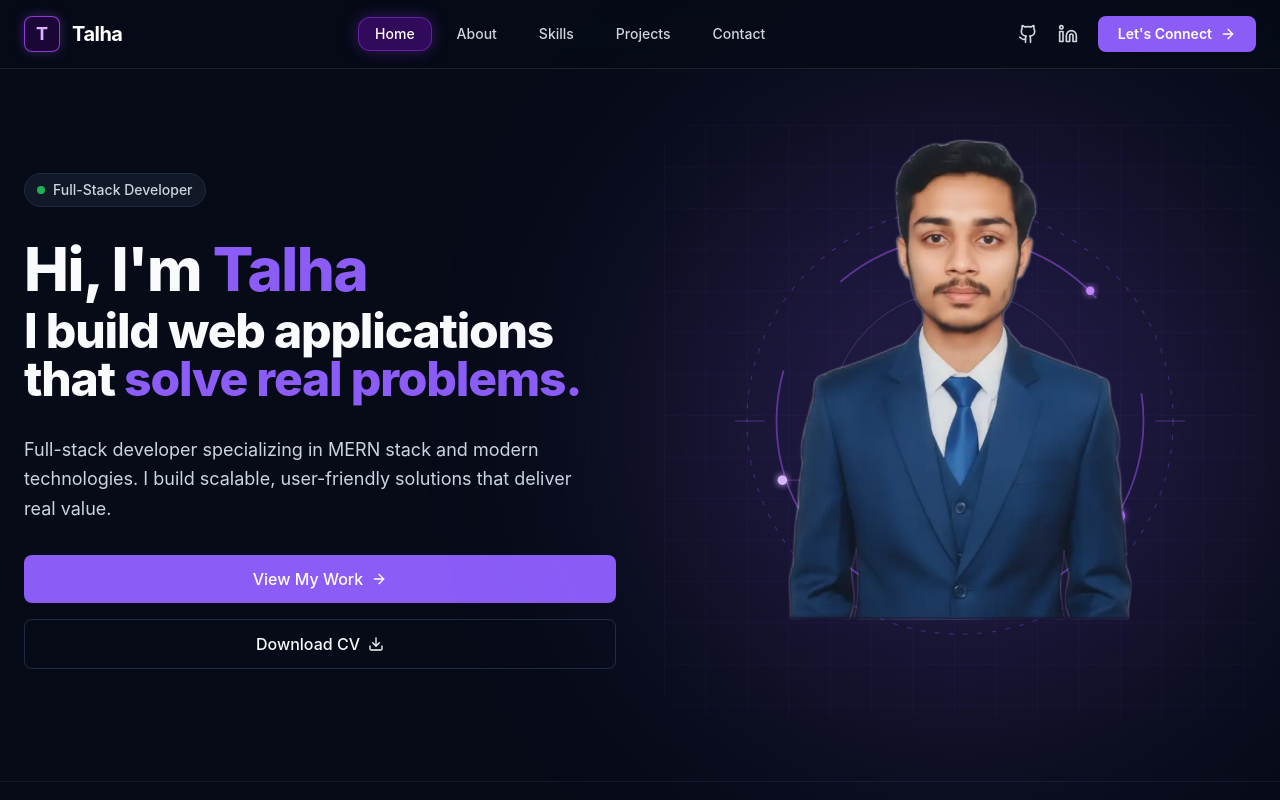
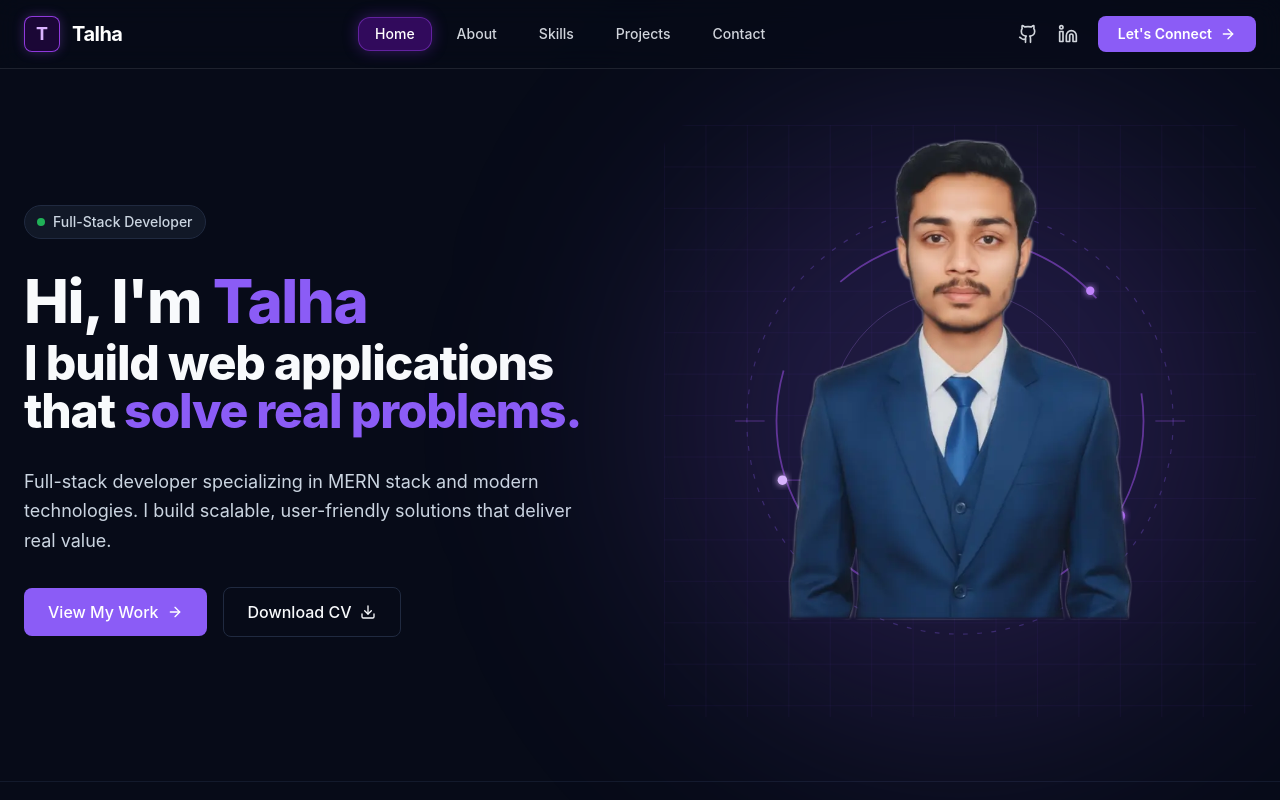
Before and after one commit to TalhaRajput501/Muhammad-Talha, a Next.js app: page / in a window 1280 px wide. Shown: the top 800 px of the page. Built offline with nearby package versions, Linux system fonts and the light colour scheme; no server answers; a web font is replaced by a local one.

Commit message:
fix: adjust layout for Banner and Button components for better responsiveness

```diff
--- a/components/Banner.tsx
+++ b/components/Banner.tsx
@@ -27,7 +27,7 @@ function Banner() {
             Full-stack developer specializing in MERN stack and modern technologies. I build scalable, user-friendly solutions that deliver real value.
           </p>
 
-          <div className="flex flex-wrap items-center gap-4 w-full justify-center">
+          <div className="flex flex-wrap items-center gap-4 w-full justify-center sm:justify-start">
             <Button
               link="/all-projects"
               fill={true}
--- a/components/Button.tsx
+++ b/components/Button.tsx
@@ -5,7 +5,7 @@ export default function Button({ children, link, fill = true, ...props }: { chil
   return (
     <Link
       href={link}
-      className={`${fill ? 'inline-flex  w-full items-center justify-center  gap-2 px-6 py-3 bg-primary text-white font-medium rounded-lg hover:bg-primary-hover transition-colors' : 'w-full justify-center inline-flex items-center gap-2 px-6 py-3 border border-border text-foreground font-medium rounded-lg hover:bg-surface-hover transition-colors'}`}
+      className={`${fill ? 'inline-flex   gap-2 px-6 py-3 bg-primary text-white font-medium rounded-lg hover:bg-primary-hover transition-colors' : 'inline-flex items-center gap-2 px-6 py-3 border border-border text-foreground font-medium rounded-lg hover:bg-surface-hover transition-colors'} items-center w-full justify-center sm:w-fit`}
       {...props}
     >
       {children}
```
